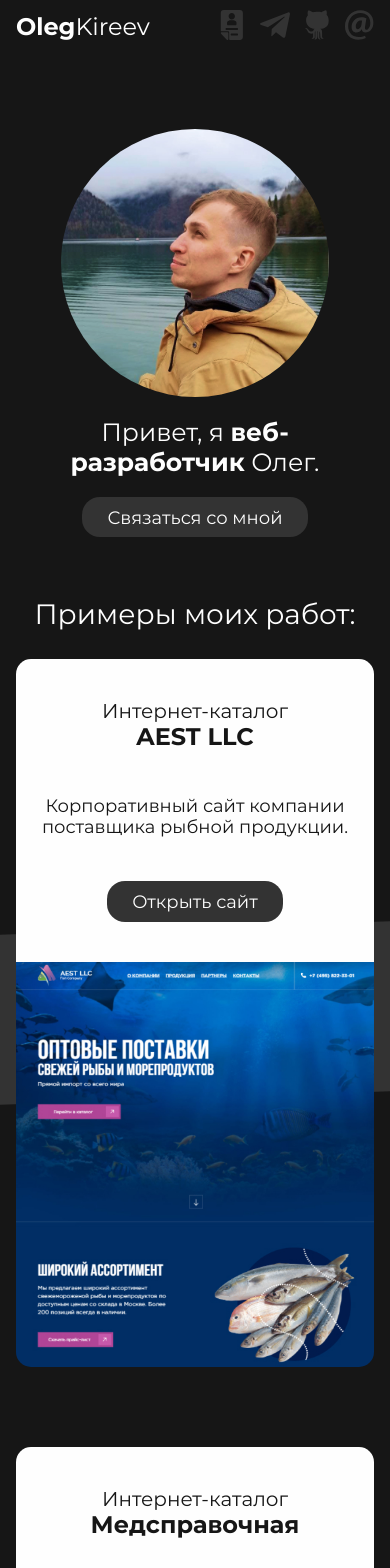
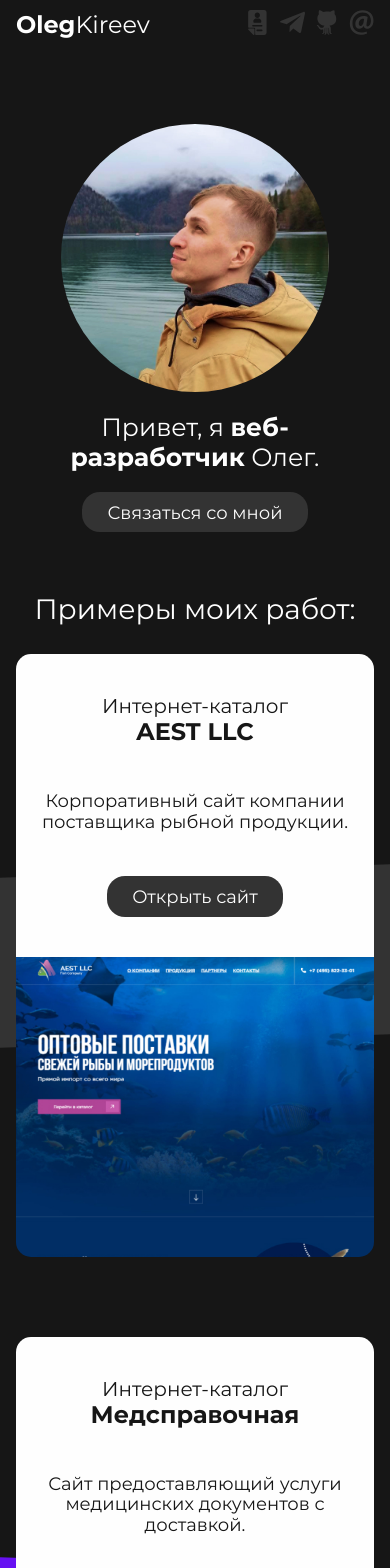
Before and after one commit to FluckyMENDES/portfolio, a React (Create React App) app: page / in a window 390 px wide. Shown: the top 1568 px of the page. Built offline with nearby package versions, Linux system fonts and the light colour scheme.

Commit message:
Правки верстки адаптива компонентов WorksItem, SocialList, SocialItem.

```diff
--- a/src/components/Header/SocialList/SocialItem/SocialItem.module.scss
+++ b/src/components/Header/SocialList/SocialItem/SocialItem.module.scss
@@ -1,8 +1,11 @@
 .SocialItem {
   & svg {
+    width: 30px;
+    height: 30px;
+
     @media screen and (max-width: 767px) {
-      width: 30px;
-      height: 30px;
+      width: 25px;
+      height: 25px;
     }
   }
 }
--- a/src/components/Header/SocialList/SocialList.module.scss
+++ b/src/components/Header/SocialList/SocialList.module.scss
@@ -5,7 +5,7 @@
   margin: 0;
 
   & li:not(:last-child) {
-    margin-right: 3.125vw;
+    margin-right: 2.5vw;
 
     @media screen and (max-width: 767px) {
     }
--- a/src/components/Works/WorksList/WorksItem/WorksItem.module.scss
+++ b/src/components/Works/WorksList/WorksItem/WorksItem.module.scss
@@ -5,7 +5,7 @@
   z-index: 0;
   display: flex;
   justify-content: space-between;
-  max-width: 90vw;
+  max-width: 100%;
   margin: 0 auto;
   color: $color-black;
 
@@ -81,6 +81,17 @@
     }
   }
 
+  & img {
+    object-fit: cover;
+    object-position: top center;
+    width: 100%;
+    height: 100%;
+
+    @media screen and (max-width: 575px) {
+      max-height: 300px;
+    }
+  }
+
   &:nth-child(2n + 2) {
     & .content {
       border-top-right-radius: 1.5em;
```
